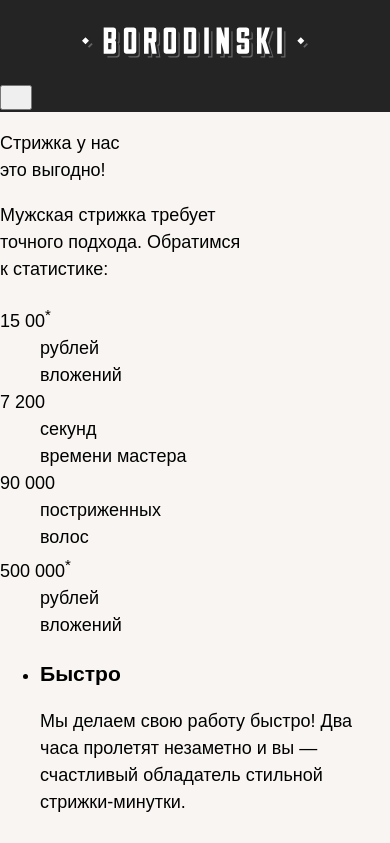
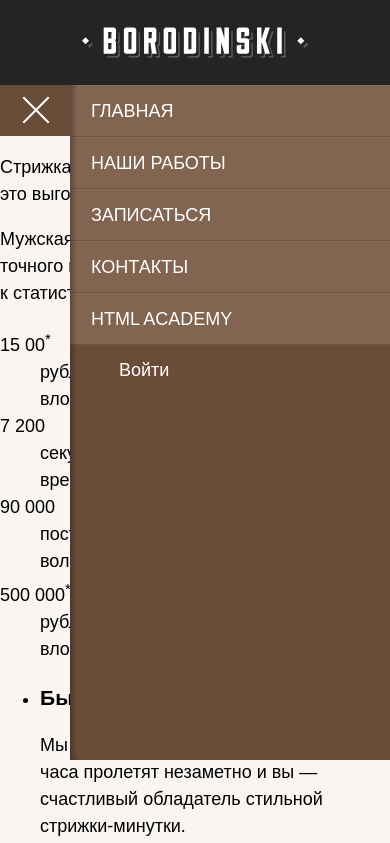
Before and after one commit to Naz-Vlad/__Barberchop, a website: page source/index.html in a window 390 px wide. Both pictures are taken after a click on the button "Открыть меню". Shown: the top 843 px of the page. Drawn offline with nearby package versions, Linux system fonts and the light colour scheme; files that its build step writes are made by us from their sources.

Commit message:
Сделал выпадающие окно мобильного меню

```diff
--- a/source/index.html
+++ b/source/index.html
@@ -20,11 +20,8 @@
         <img src="images/logotype-phone.svg" width="226" height="30" alt="Барбершоп «Бородинский».">
       </picture>
     </a>
-    <nav class="main-nav">
+    <nav class="main-nav main-nav--closed main-nav--nojs">
       <button class="main-nav__toggle" type="button">
-        <svg class="main-nav__icon" width="16" height="16">
-          <use href="icons/stack.svg#menu_button"></use>
-        </svg>
         <span class="visually-hidden">Открыть меню</span>
       </button>
       <div class="main-nav__wrapper">
@@ -56,12 +53,14 @@
           </li>
         </ul>
         <div class="main-nav__list user-list">
-          <a class="user-list__login" href="login.html">
-            <svg class="user-list__login-icon" width="16" height="16">
-              <use href="img/sprite.svg#icon-login"></use>
-            </svg>
-            Войти
-          </a>
+          <li class="user-list__item">
+            <a class="user-list__login" href="login.html">
+              <svg class="user-list__login-icon" width="16" height="16">
+                <use href="icons/stack.svg#entrance_icon"></use>
+              </svg>
+              Войти
+            </a>
+          </li>
         </div>
       </div>
     </nav>
@@ -270,6 +269,7 @@
       </a>
     </div>
   </footer>
+  <script src="index.js"></script>
 </body>
 
 </html>
--- a/source/scripts/index.js
+++ b/source/scripts/index.js
@@ -1 +1,15 @@
 /* в этот файл добавляет скрипты*/
+const navMain = document.querySelector('.main-nav');
+const navToggle = document.querySelector('.main-nav__toggle');
+
+navMain.classList.remove('main-nav--nojs');
+
+navToggle.addEventListener('click', () => {
+  if (navMain.classList.contains('main-nav--closed')) {
+    navMain.classList.remove('main-nav--closed');
+    navMain.classList.add('main-nav--opened');
+  } else {
+    navMain.classList.add('main-nav--closed');
+    navMain.classList.remove('main-nav--opened');
+  }
+});
--- a/source/styles/blocks/header.scss
+++ b/source/styles/blocks/header.scss
@@ -3,10 +3,6 @@
   flex-direction: column;
   background-color: #242424;
   color: #ffffff;
-
-  @media (min-width: $tablet-width) {
-    background-color: #000000;
-  }
 }
 
 .main-header__logo {
--- a/source/styles/blocks/main-nav.scss
+++ b/source/styles/blocks/main-nav.scss
@@ -9,14 +9,154 @@
   }
 }
 
+// фон и размеры для навигации.
+.main-nav {
+  position: relative;
+  width: auto;
+  min-height: 51px;
+  background-color: #826550;
+}
+
+//базовые стили для кнопки переключения меню.
 .main-nav__toggle {
-  @media (min-width: $tablet-width) {
-    display: none;
+  position: absolute;
+  top: 0;
+  right: 0;
+  z-index: 2;
+  display: block;
+  width: 70px;
+  height: 51px;
+  background-color: #6a4d38;
+  cursor: pointer;
+  border: none;
+
+  &:hover,
+  &:active {
+    background-color: #624530;
   }
 }
 
+// решотка - состояние переключателя при закрытом меню
+.main-nav--closed .main-nav__toggle::before {
+  content: "";
+  position: absolute;
+  top: 15px;
+  left: 17px;
+  width: 36px;
+  height: 2px;
+  background-color: #ffffff;
+  box-shadow: 0 8px 0 0 #ffffff, 0 16px 0 0 #ffffff;
+}
+
+.main-nav--closed .main-nav__toggle:active::before {
+  background-color: rgba(255, 255, 255, 0.3);
+  box-shadow:
+    0 8px 0 0 rgba(255, 255, 255, 0.3),
+    0 16px 0 0 rgba(255, 255, 255, 0.3);
+}
+
+//открытие и закрытие меню должно быть реализовано только в мобильной версии
+@media (max-width: $mobile-width-only) {
+  .main-nav--closed .site-list__item {
+    display: none;
+
+    &--active {
+      display: block;
+    }
+  }
+
+  .main-nav--closed .site-list__item--active a {
+    padding-right: 70px;
+    padding-left: 70px;
+    text-align: center;
+  }
+
+  .main-nav--closed .user-list__item {
+    display: none;
+  }
+
+  .main-nav--opened .main-nav__wrapper {
+    position: absolute;
+    top: 0;
+    right: 0;
+    left: 70px;
+    z-index: 10;
+    min-height: 80vh;
+    background-color: #6a4d38;
+  }
+
+  .main-nav--opened .main-nav__wrapper::before {
+    content: "";
+    position: absolute;
+    top: 0;
+    left: 0;
+    z-index: 2;
+    width: 7px;
+    height: 100%;
+    box-shadow: inset 4px 0 7px -2px rgba(0, 0, 0, 0.4);
+  }
+
+  .main-nav--nojs .main-nav__toggle {
+    display: none;
+  }
+  /////////////////////////////////
+  .main-nav--nojs .main-nav__wrapper {
+    position: static;
+    min-height: 0;
+  }
+
+  .main-nav--nojs .site-list__item {
+    display: block;
+  }
+
+  .main-nav--nojs .site-list__item--active a {
+    padding-right: 21px;
+    padding-left: 21px;
+    text-align: left;
+  }
+
+  .main-nav--nojs .user-list__item {
+    display: block;
+    background-color: #6a4d38;
+  }
+}
+
+//крестик - состояние переключателя при окрытом меню
+.main-nav--opened .main-nav__toggle {
+  top: 0;
+  right: auto;
+  left: 0;
+
+  &::before,
+  &::after {
+    content: "";
+    position: absolute;
+    top: 24px;
+    left: 18px;
+    width: 36px;
+    height: 2px;
+    background-color: #ffffff;
+  }
+
+  &::before {
+    transform: rotate(45deg);
+    box-shadow: none;
+  }
+
+  &::after {
+    transform: rotate(-45deg);
+  }
+
+  &:active::before,
+  &:active::after {
+    background-color: rgba(255, 255, 255, 0.3);
+  }
+}
+
+
+//////
 .main-nav__wrapper {
-  display: none;
+  //display: none;
 
   @media (min-width: $tablet-width) {
     display: flex;
--- a/source/styles/blocks/site-list.scss
+++ b/source/styles/blocks/site-list.scss
@@ -8,3 +8,18 @@
     width: 780px;
   }
 }
+// ссылки в меню
+.site-list a {
+  position: relative;
+  display: block;
+  padding: 13px 21px;
+  padding-bottom: 13px;
+  font-size: 18px;
+  line-height: 24px;
+  color: #ffffff;
+  text-transform: uppercase;
+  text-decoration: none;
+  background-color: #826550;
+  border-top: 1px solid #886e5b;
+  border-bottom: 1px solid #71543f;
+}
--- a/source/styles/blocks/user-list.scss
+++ b/source/styles/blocks/user-list.scss
@@ -1,3 +1,25 @@
+// ссылка входа
+.user-list__login {
+  position: relative;
+  display: block;
+  padding: 13px 21px;
+  padding-left: 49px;
+  line-height: 24px;
+  color: #ffffff;
+  text-decoration: none;
+}
+
+// иконка входа
+.user-list__login-icon {
+  position: absolute;
+  top: 17px;
+  left: 21px;
+  width: 16px;
+  height: 16px;
+  opacity: 0.3;
+  fill: #ffffff;
+}
+
 .user-list {
   @media (min-width: $tablet-width) {
     width: 60px;
```
Also changed, not shown: source/README.md, source/icons/cross.svg (deleted), source/icons/entrance_icon.svg (added), source/icons/menu_button.svg (deleted).
